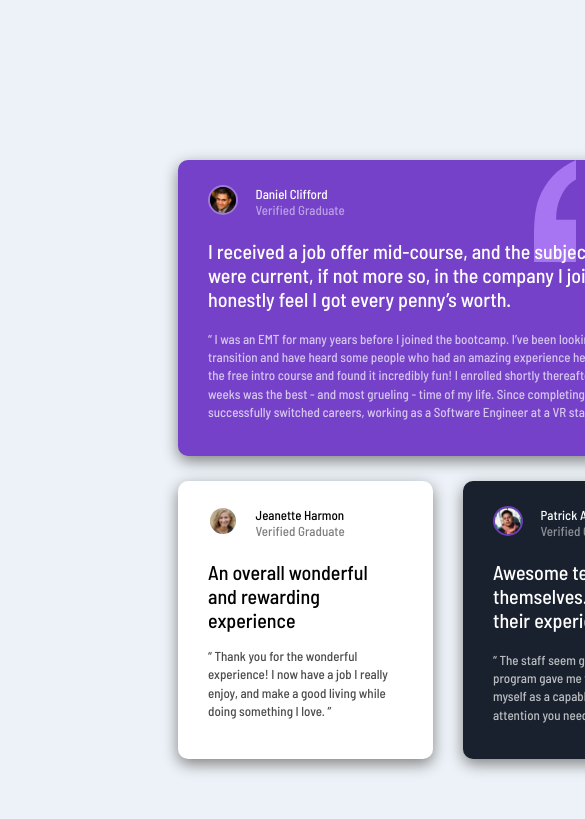
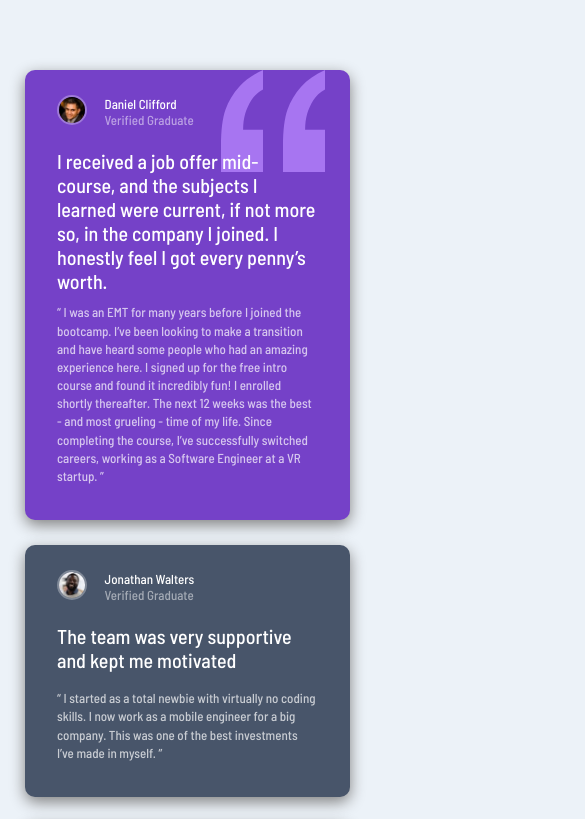
Before and after one commit to neuyann/Testimonials-grid-section, a plain HTML site: page index.html in a window 390 px wide. Shown: the top 819 px of the page, 585 px wide, since content can reach past the window. Drawn offline with Linux system fonts and the light colour scheme.

Commit message:
Update styles.css

```diff
--- a/styles.css
+++ b/styles.css
@@ -126,3 +126,55 @@ img {
 .bodyOfD p:last-child {
   line-height: 1.4;
 }
+
+.attribution{
+  text-align: center;
+}
+@media (max-width: 500px) {
+
+  body {
+   margin: 0;
+  }
+  .grid-container {
+  display: grid;
+  margin: 70px 25px ;
+  width: auto;
+  height: auto;
+  grid-template: repeat(5, auto) / 325px;
+  gap: 25px 0;
+}
+  .Daniel, .Patrick {
+    grid-column: span 1;
+
+  }
+
+  .Kira {
+    grid-row: span 1;
+  }
+
+  .Daniel {
+    order: 1;
+    background-position: top 0 right 25px;
+
+  }
+
+  .Johnathan{
+    order: 2;
+  }
+
+  .Jeannette {
+    order: 3;
+  }
+
+  .Patrick {
+    order: 4;
+  }
+
+  .Kira {
+    order: 5;
+  }
+
+  .Daniel, .Johnathan, .Jeannette, .Patrick, .Kira {
+    padding: 25px 34px 35px 32px;
+  }
+}
```
